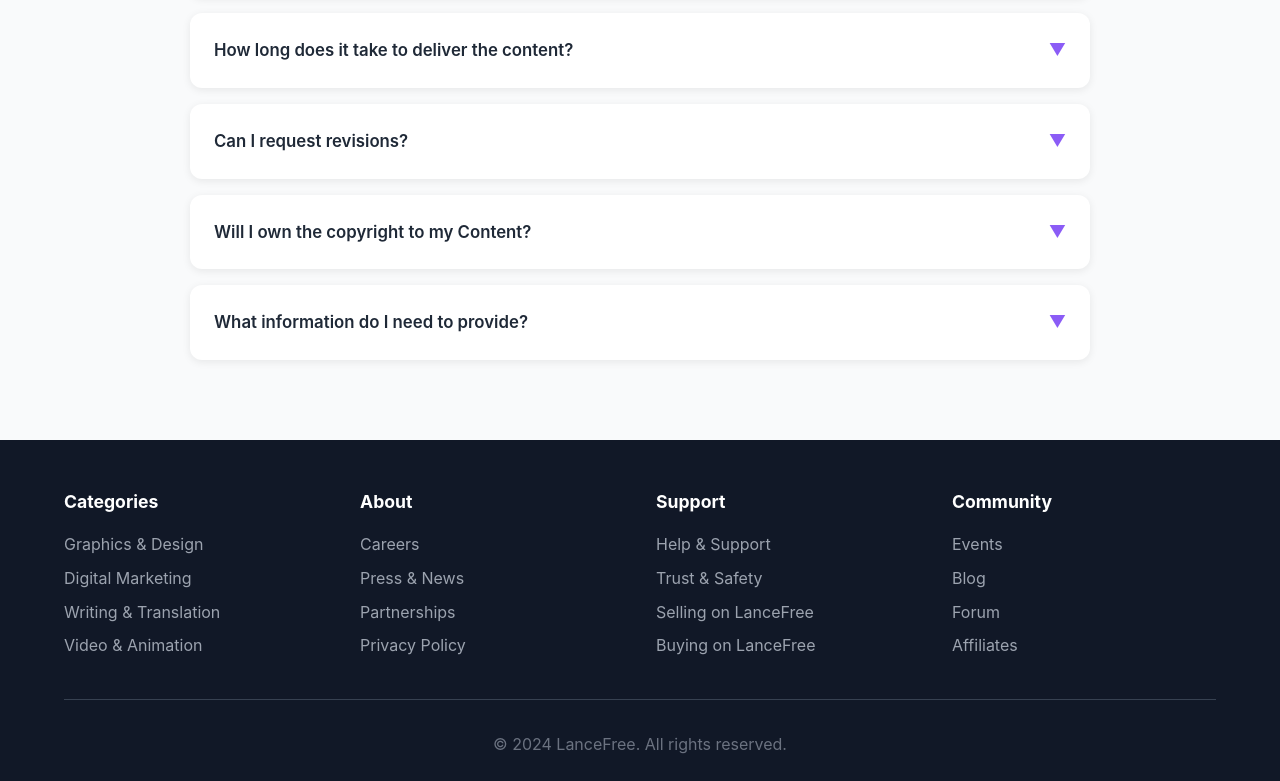
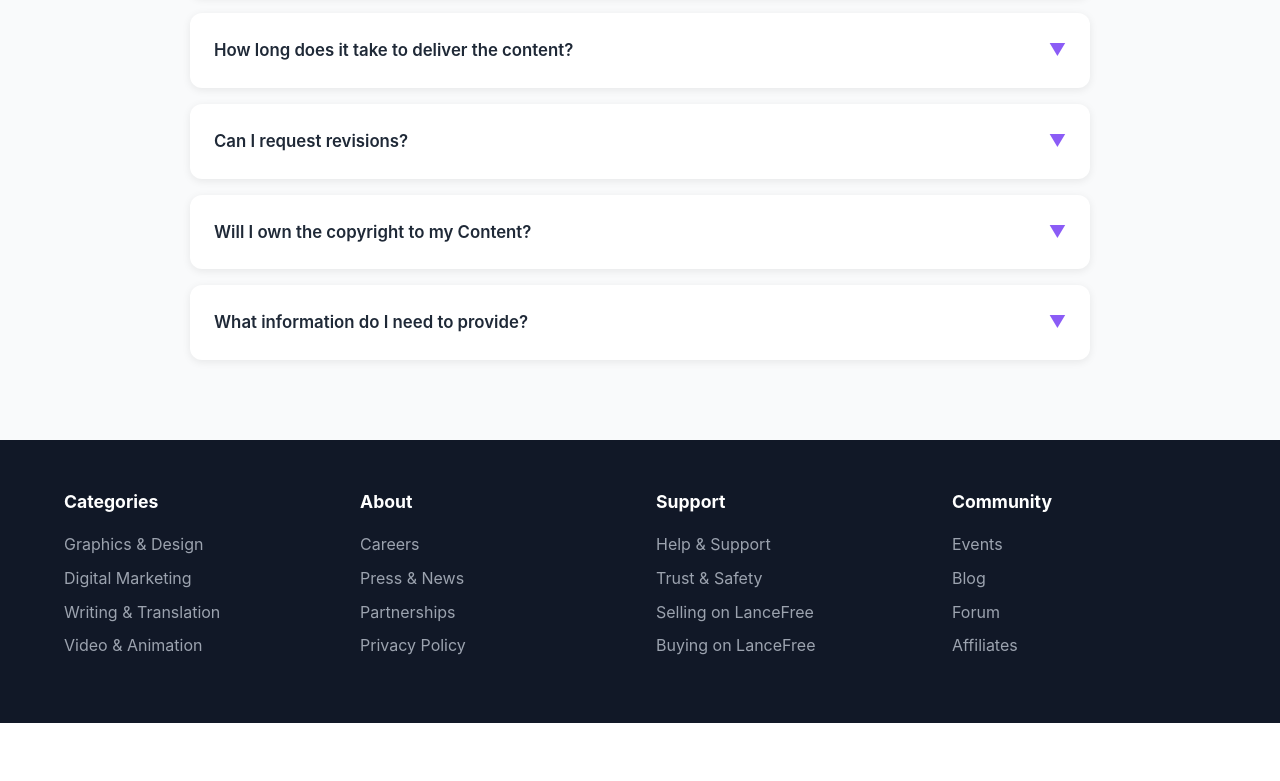
Before and after one commit to Jatin-s106/lancehub, a plain HTML site: page content.html in a window 1280 px wide. Shown: the part 3874-4655 px from the top of the page. After the commit the page ends 4597 px from the top, so only its background shows below. Drawn offline with Linux system fonts and the light colour scheme.

Commit message:
Update content.html

```diff
--- a/content.html
+++ b/content.html
@@ -1539,9 +1539,7 @@
                 <a href="#">Affiliates</a>
             </div>
         </div>
-        <div class="footer-bottom">
-            <p>&copy; 2024 LanceFree. All rights reserved.</p>
-        </div>
+
     </footer>
 
     <script>
```
